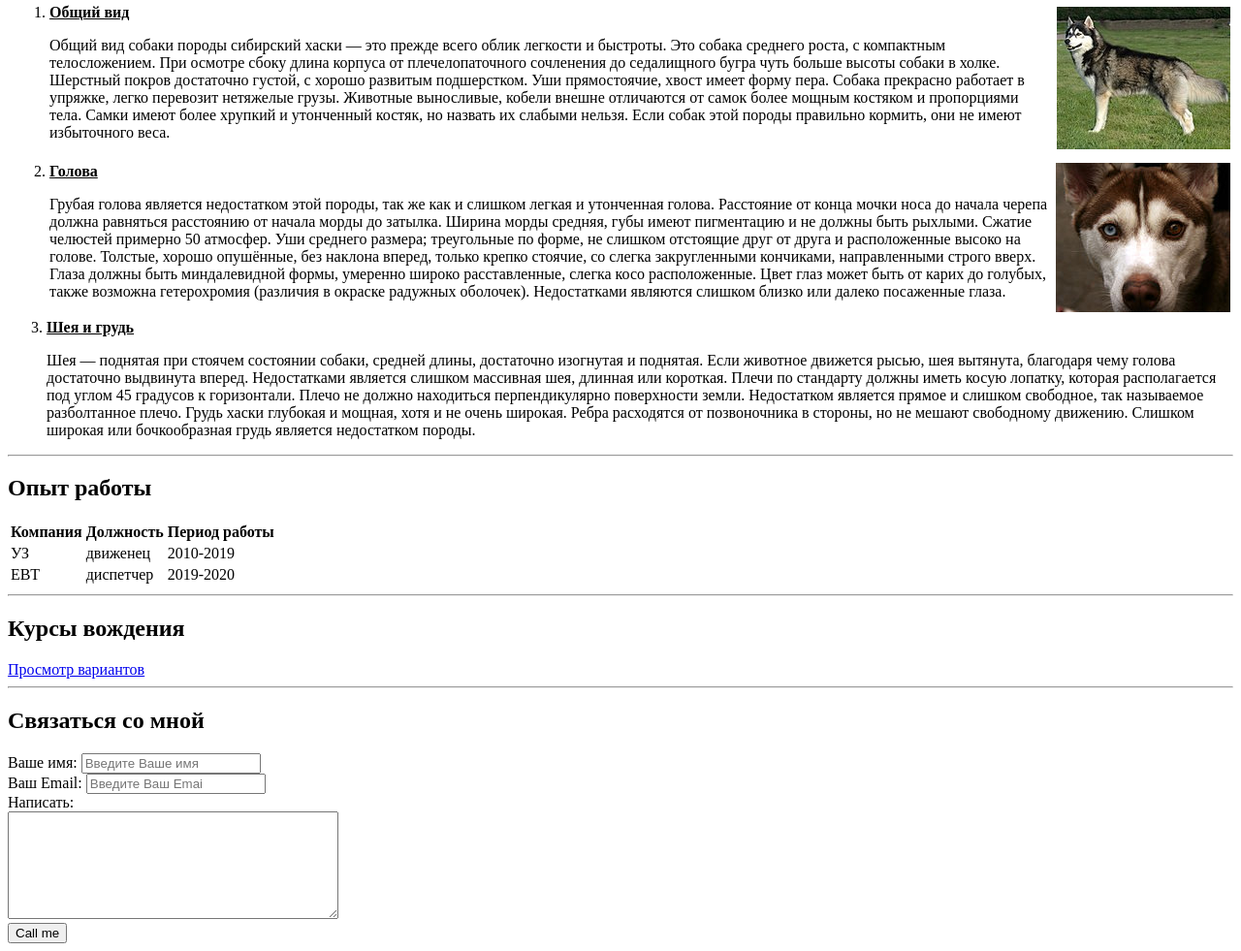
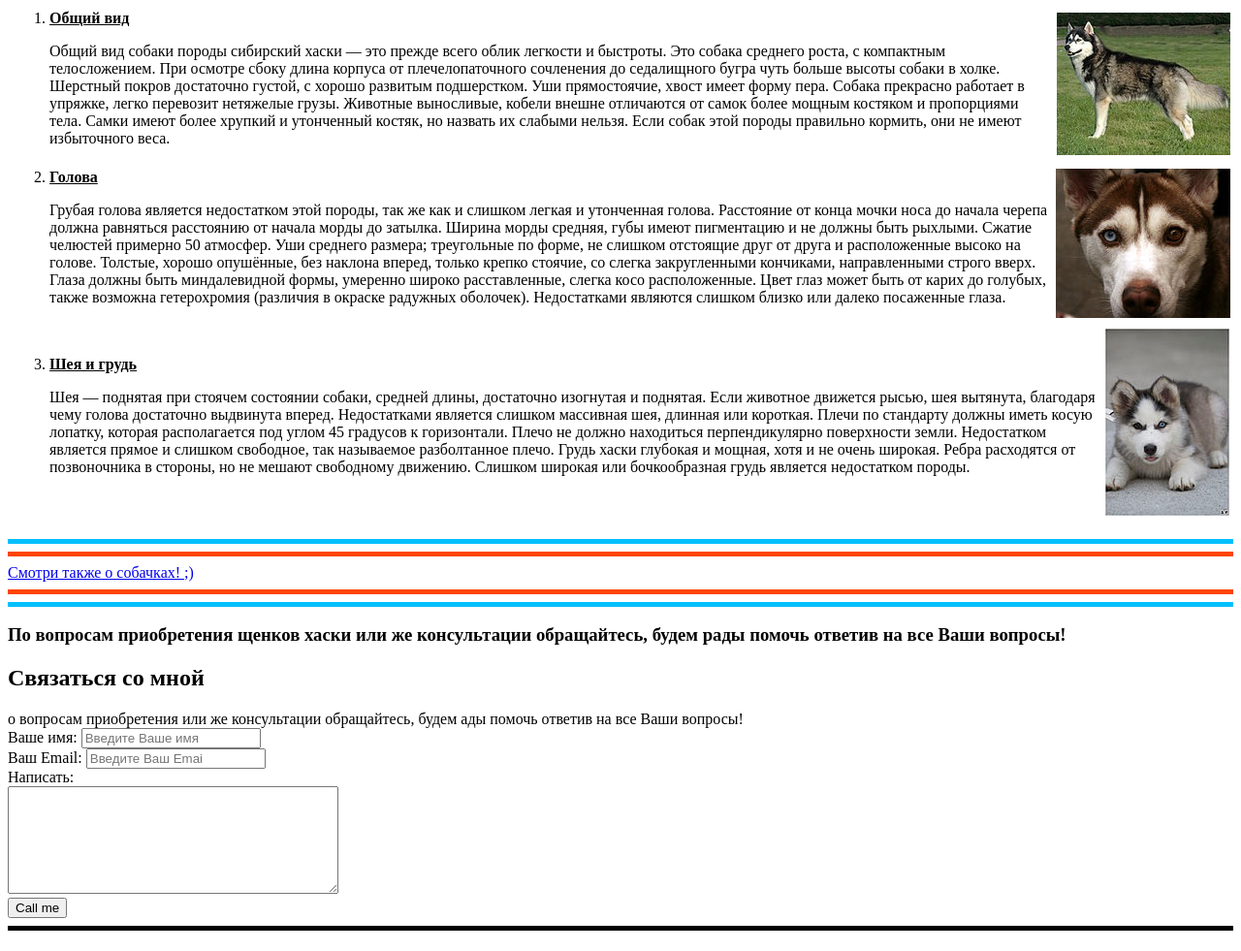
Before and after one commit to Faoeltiarna/CV-Test, a plain HTML site: page index.html in a window 1280 px wide. Shown: the part 537-1518 px from the top of the page at 97% size. Drawn offline with Linux system fonts and the light colour scheme.

Commit message:
Add files via upload

```diff
--- a/index.html
+++ b/index.html
@@ -17,7 +17,7 @@
         </tr>
     </table>
 
-    <hr>
+    <hr color="00BFFF" size="5">
 
     <h2>Хаски в медиа</h2>
     <ul type="circle">
@@ -29,7 +29,7 @@
         <li><a href="https://petstory.ru/knowledge/dogs/dog-breeds/siberian-husky/" target="_blank">Pet Story</a></li>
     </ul>
 
-    <hr>
+    <hr color="00BFFF" size="5">
 
     <h2>Cтандарт породы</h2>
     <ol>
@@ -57,43 +57,59 @@
                 </td>
             </tr>
         </table>
-        <li><strong><u>Шея и грудь</u></strong></li>
-        <p>Шея — поднятая при стоячем состоянии собаки, средней длины, достаточно изогнутая и поднятая. Если животное движется рысью, шея вытянута, благодаря чему голова достаточно выдвинута вперед. Недостатками является слишком массивная шея, длинная или короткая.
+        <table>
+            <tr>
+                <td>
+                <li><strong><u>Шея и грудь</u></strong></li>
+                <p>Шея — поднятая при стоячем состоянии собаки, средней длины, достаточно изогнутая и поднятая. Если животное движется рысью, шея вытянута, благодаря чему голова достаточно выдвинута вперед. Недостатками является слишком массивная шея, длинная или короткая.
 
-            Плечи по стандарту должны иметь косую лопатку, которая располагается под углом 45 градусов к горизонтали. Плечо не должно находиться перпендикулярно поверхности земли. Недостатком является прямое и слишком свободное, так называемое разболтанное плечо.
+                Плечи по стандарту должны иметь косую лопатку, которая располагается под углом 45 градусов к горизонтали. Плечо не должно находиться перпендикулярно поверхности земли. Недостатком является прямое и слишком свободное, так называемое разболтанное плечо.
 
-            Грудь хаски глубокая и мощная, хотя и не очень широкая. Ребра расходятся от позвоночника в стороны, но не мешают свободному движению. Слишком широкая или бочкообразная грудь является недостатком породы.</p>
+                Грудь хаски глубокая и мощная, хотя и не очень широкая. Ребра расходятся от позвоночника в стороны, но не мешают свободному движению. Слишком широкая или бочкообразная грудь является недостатком породы.</p>
+
+                </td>
+                <td>
+                    <img src="3.jpg" alt="">
+                </td>
+            </tr>
+    </table>
     </ol>
 
-    <hr>
+    <hr color="00BFFF" size="5">
 
-    <h2>Опыт работы</h2>
-    <table>
-            <tr>
-            <th>Компания</th>
-            <th>Должность</th>
-            <th>Период работы</th>
-            </tr>
-            <tr>
-                <td>УЗ</td>
-                <td>движенец</td>
-                <td>2010-2019</td>
-            </tr>
-            <tr>
-                <td>ЕВТ</td>
-                <td>диспетчер</td>
-                <td>2019-2020</td>
-            </tr>
-    </table>
+    <!-- <h2>Опыт работы</h2> -->
+    <!-- <table> -->
+            <!-- <tr> -->
+            <!-- <th>Компания</th> -->
+            <!-- <th>Должность</th> -->
+            <!-- <th>Период работы</th> -->
+            <!-- </tr> -->
+            <!-- <tr> -->
+                <!-- <td>УЗ</td> -->
+                <!-- <td>движенец</td> -->
+                <!-- <td>2010-2019</td> -->
+            <!-- </tr> -->
+            <!-- <tr> -->
+                <!-- <td>ЕВТ</td> -->
+                <!-- <td>диспетчер</td> -->
+                <!-- <td>2019-2020</td> -->
+            <!-- </tr> -->
+    <!-- </table> -->
 
-    <hr>
+    <hr color="FF 45 00" size="5">
 
-    <h2>Курсы вождения</h2>
-    <a href="courcedrive.html" target="_blank">Просмотр вариантов</a>
+    <a href="Lookother.html" target="_blank">Смотри также о собачках! ;)</a>
 
-    <hr>
+    <hr color="FF 45 00" size="5">
+    <hr color="00BFFF" size="5">
 
+    <h3>
+        По вопросам приобретения щенков хаски или же консультации обращайтесь, будем рады помочь ответив на все Ваши вопросы!
+    </h3>
     <h2>Связаться со мной</h2>
+
+    о вопросам приобретения или же консультации обращайтесь, будем ады помочь ответив на все Ваши вопросы!
+
     <form action="">
         <label for="name">Ваше имя:</label>
         <input type="text" id="name" placeholder="Введите Ваше имя">
@@ -113,5 +129,6 @@
 
         <input type="submit" value="Call me">
     </form>
+    <hr color="black" size="5">
 </body>
 </html>
```
Also changed, not shown: Lookother.html (added, +34 -0 lines), 3.jpg (added).
